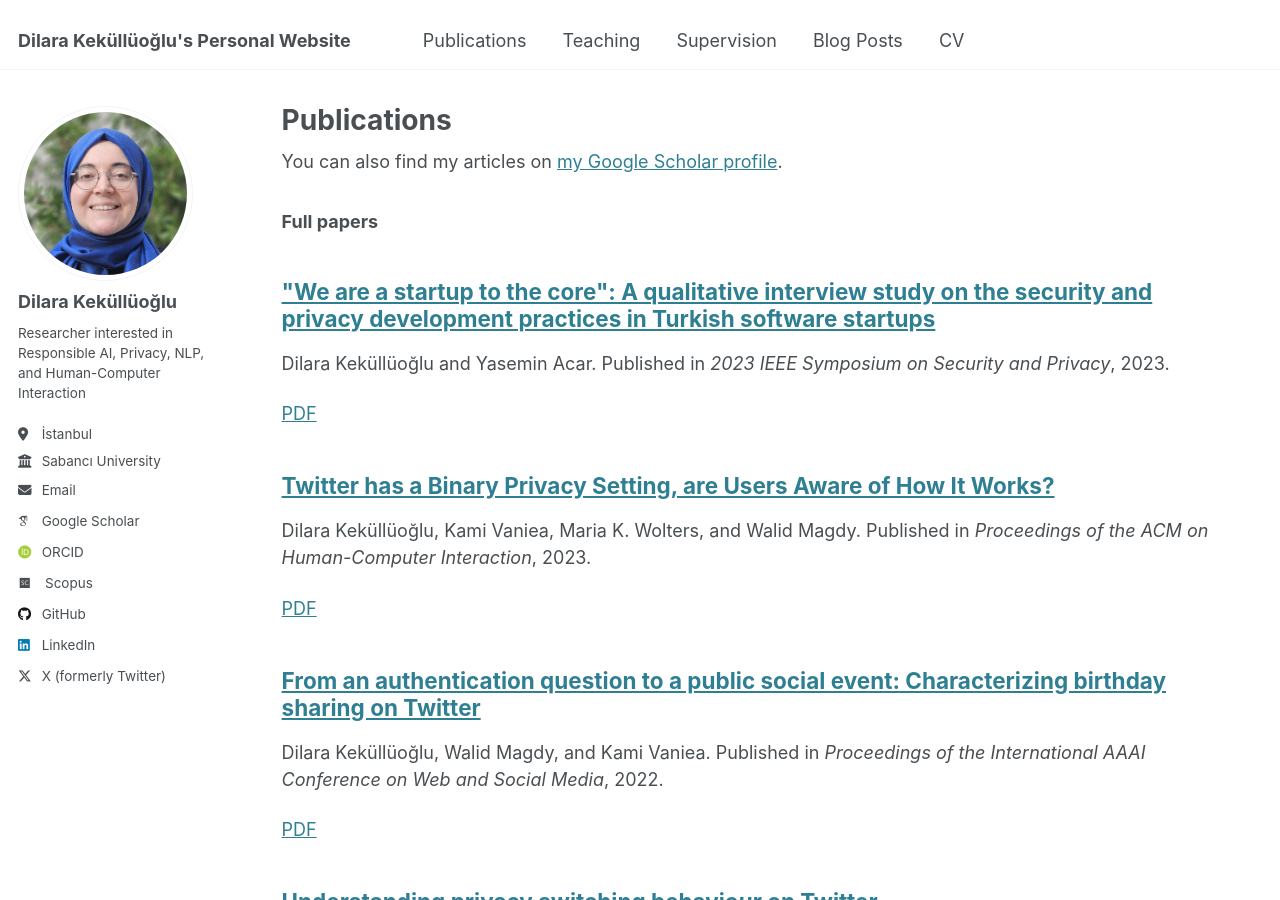
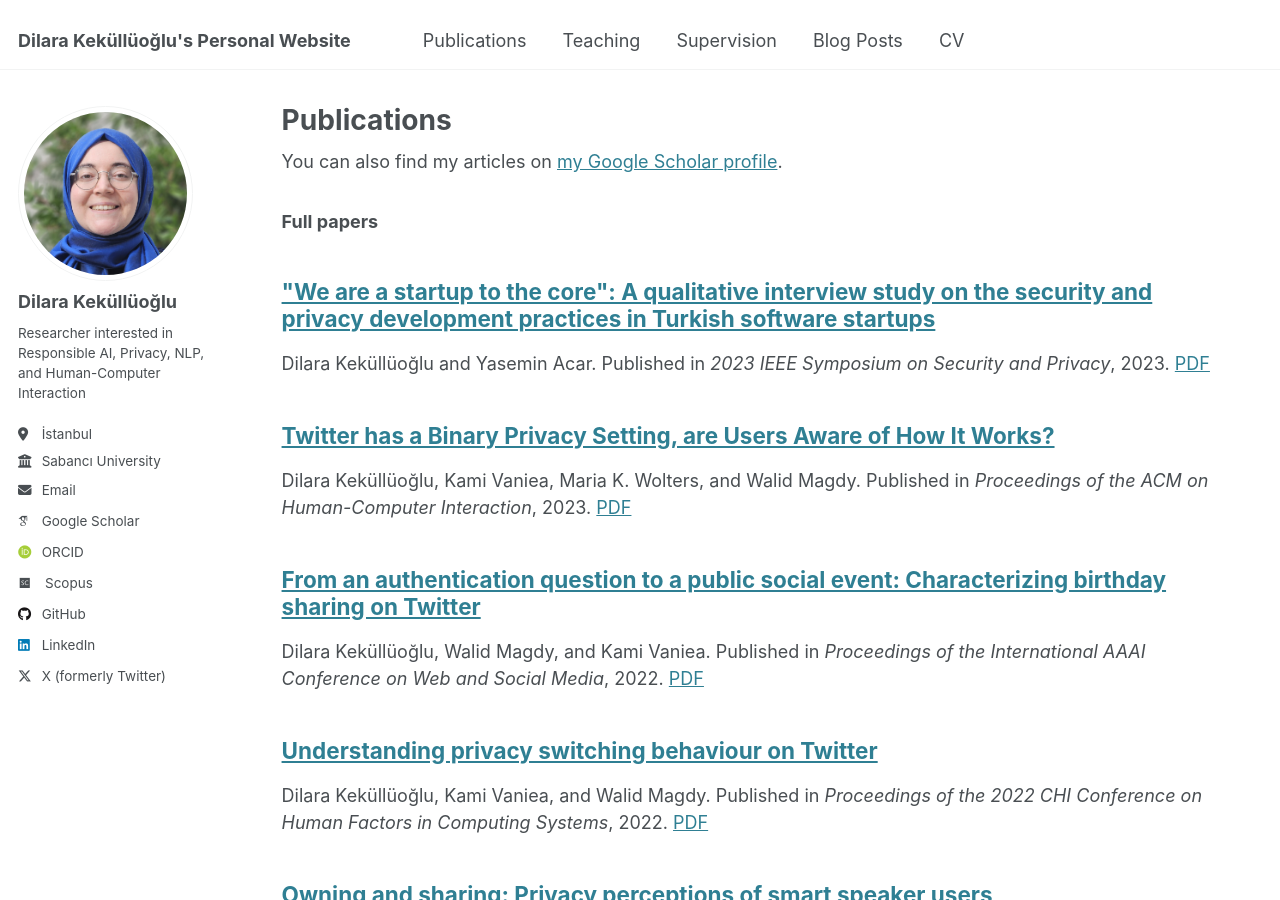
Before and after one commit to dilarakkl/dilarakkl.github.io, a Jekyll site: the page built from _pages/publications.md, in a window 1280 px wide and 900 px high. Built offline with Jekyll 4.4.1, drawn with Linux system fonts in a browser that asks for light colours; some web fonts are replaced.

```diff
--- a/_includes/archive-single.html
+++ b/_includes/archive-single.html
@@ -41,8 +41,7 @@
         {% if post.collection == 'teaching' %}
           <p> {{ post.type }}, <i>{{ post.venue }}</i>, {{ post.date | default: "1900-01-01" | date: "%Y" }} </p>
         {% elsif post.collection == 'publications' %}
-          <p>{{post.authors}}. Published in <i>{{ post.venue }}</i>, {{ post.date | default: "1900-01-01" | date: "%Y" }}. {% if post.paperurl %}
-    <p><a href=" {{ post.paperurl }} ">PDF</a></p>
+          <p>{{post.authors}}. Published in <i>{{ post.venue }}</i>, {{ post.date | default: "1900-01-01" | date: "%Y" }}. {% if post.paperurl %} <a href=" {{ post.paperurl }} ">PDF</a>
     {% endif %} </p>
         {% elsif post.date %}
          <p class="page__date"><strong><i class="fa fa-fw fa-calendar" aria-hidden="true"></i> {{ site.data.ui-text[site.locale].date_label | default: "Published:" }}</strong> <time datetime="{{ post.date | default: "1900-01-01" | date_to_xmlschema }}">{{ post.date | default: "1900-01-01" | date: "%B %d, %Y" }}</time></p>
```
